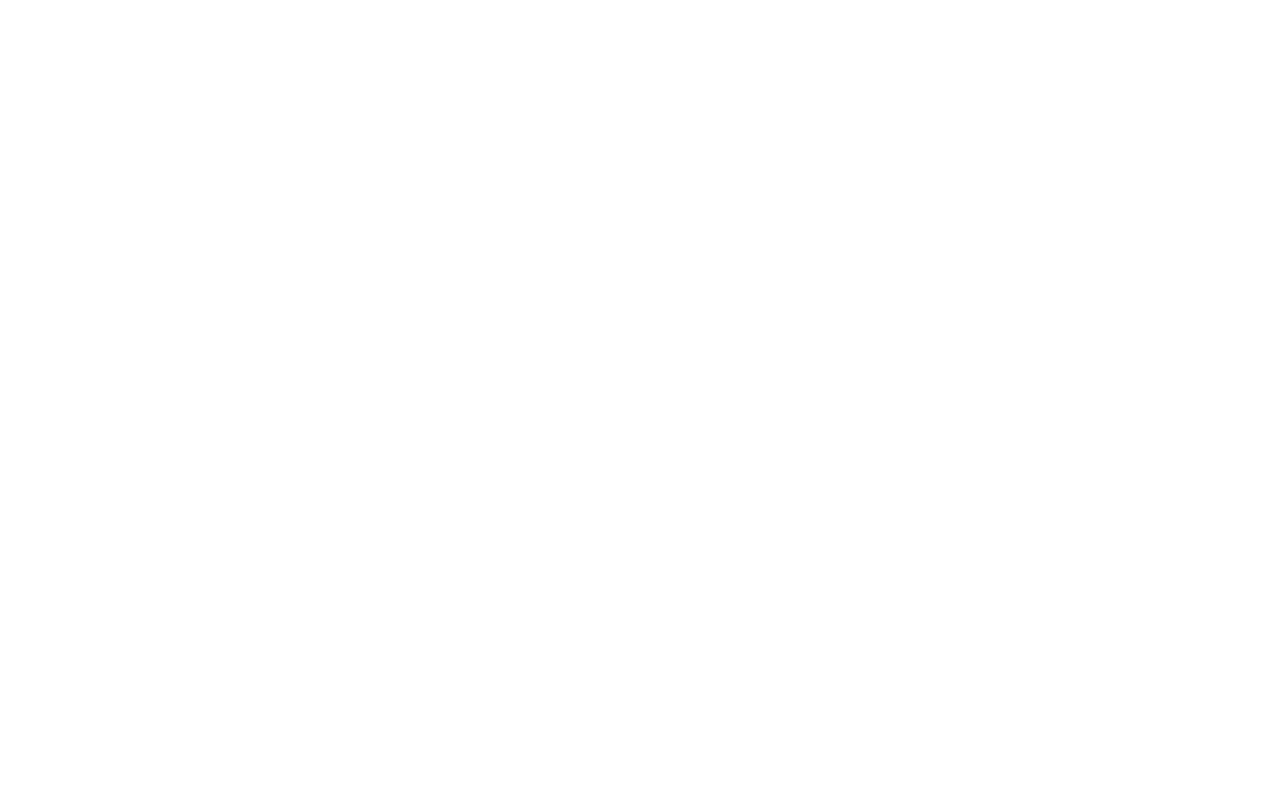
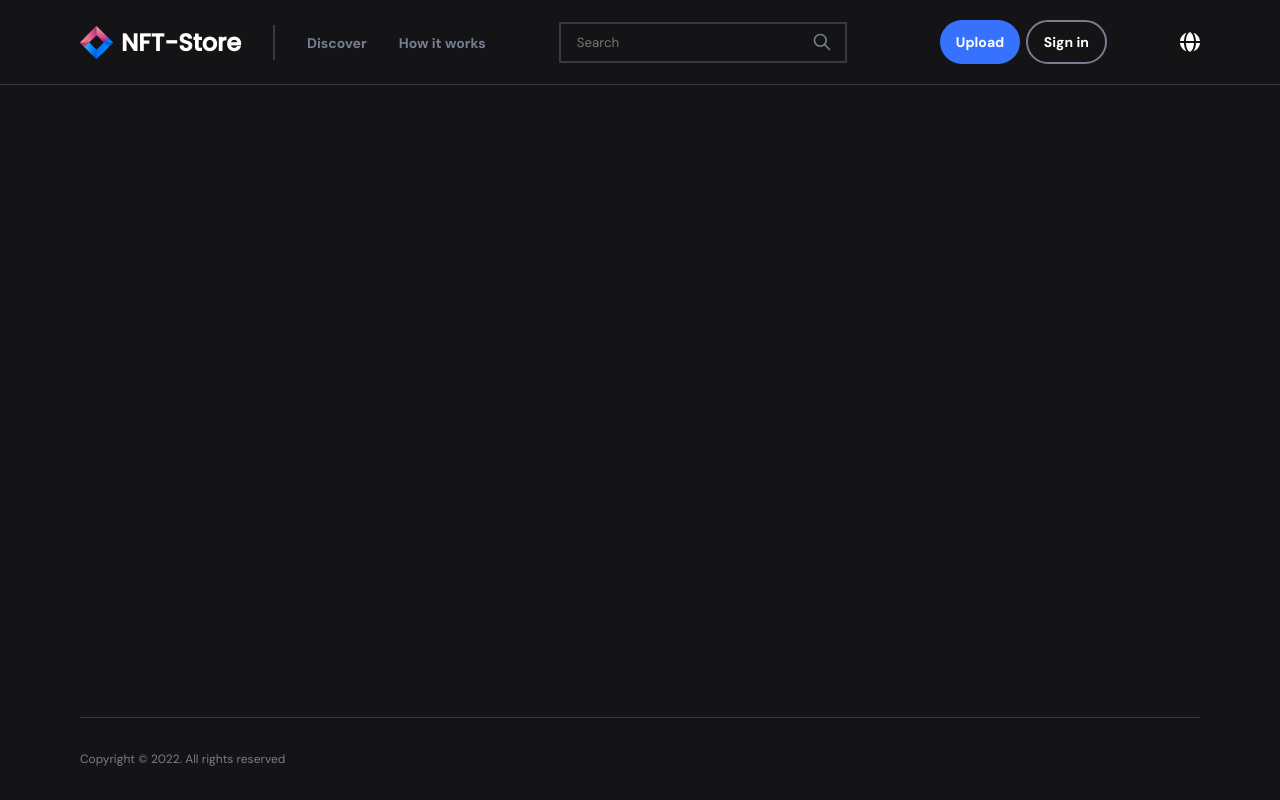
Before and after one commit to DamirGuzaerov/NftStore, a React (Create React App) app: page /collections in a window 1280 px wide. Before the commit this address had no page. Built offline with nearby package versions, Linux system fonts and the light colour scheme; what moralis, react-moralis would draw is missing.

Commit message:
grid layout added

```diff
--- a/src/App.tsx
+++ b/src/App.tsx
@@ -4,12 +4,17 @@
 import {Routes, Route} from "react-router-dom";
 import {Layout} from "./components/layouts/layout";
 import {Homepage} from "./pages/home/homepage";
+import Collection from "./pages/collection/collection";
+import Collections from "./pages/collections/collections";
 
 function App() {
     return (
         <Routes>
             <Route path={'/'} element={<Layout/>}>
                 <Route element={<Homepage/>} index/>
+                <Route element={<Collections/>} path={'collections'}>
+                    <Route element={<Collection></Collection>} path={':collectionName'}></Route>
+                </Route>
             </Route>
         </Routes>
     );
--- a/src/components/layouts/layout.module.sass
+++ b/src/components/layouts/layout.module.sass
@@ -0,0 +1,5 @@
+.container
+  min-height: 100vh
+  display: grid
+  grid-template-rows: auto 1fr auto
+  grid-template-columns: 100%
--- a/src/components/layouts/layout.tsx
+++ b/src/components/layouts/layout.tsx
@@ -5,7 +5,7 @@
 
 export const Layout = () => {
     return (
-        <div className={styles.div}>
+        <div className={styles.container}>
             <Header/>
             <Outlet/>
             <Footer/>
--- a/src/index.css
+++ b/src/index.css
@@ -7,9 +7,7 @@
     sans-serif;
   -webkit-font-smoothing: antialiased;
   -moz-osx-font-smoothing: grayscale;
-
 }
-
 * {
   margin: 0;
   padding: 0;
--- /dev/null
+++ b/src/pages/collection/collection.tsx
@@ -0,0 +1,13 @@
+import styles from "../home/homepageStyles.module.sass";
+import {useParams} from "react-router-dom";
+
+const Collection = () => {
+    let {collectionName} = useParams();
+    return(
+                <div className={styles.main_container}>
+                    {collectionName}
+                </div>
+    );
+}
+
+export default Collection;
--- /dev/null
+++ b/src/pages/collections/collections.tsx
@@ -0,0 +1,15 @@
+import styles from "../home/homepageStyles.module.sass";
+import {FC} from "react";
+import { Outlet } from "react-router-dom";
+
+const Collections= ()=>{
+    return(
+        <main>
+            <div className={styles.main_container}>
+                <Outlet/>
+            </div>
+        </main>
+    );
+}
+
+export default Collections;
--- a/src/pages/home/homepage.tsx
+++ b/src/pages/home/homepage.tsx
@@ -9,7 +9,7 @@
           <div className={styles.main_container}>
               <h1>NFT of the day</h1>
               <MainNFTSwiper/>
-               {/* <NFTSwiper/>*/}
+               <NFTSwiper/>
               <NFtCollectionsList/>
           </div>
       </main>
```
Also changed, not shown: src/pages/collection/collection.module.sass (added), src/pages/collections/collections.module.sass (added).
